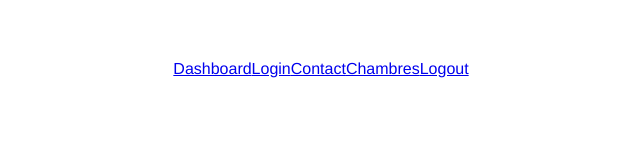
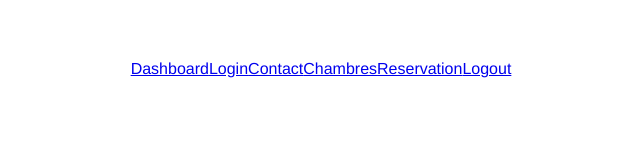
Before and after one commit to MendozaMiguel/Projet-Hotel-Vuejs-Nodejs, a Vue app in the folder vueauthclient/: page / in a window 1280 px wide. Shown: the top 160 px of the page, without its empty margins (319-959 px from the left). Built offline with nearby package versions, Linux system fonts and the light colour scheme.

Commit message:
router link to Reservation

```diff
--- a/vueauthclient/src/App.vue
+++ b/vueauthclient/src/App.vue
@@ -5,6 +5,7 @@
       <router-link :to="{ name: 'Login'}">Login</router-link>
       <router-link :to="{ name: 'Contact'}">Contact</router-link>
       <router-link :to="{ name: 'Chambres'}">Chambres</router-link>
+      <router-link :to="{ name:'Reservation'}">Reservation</router-link>
       <a href="#" v-on:click="logout">Logout</a>
     </div>
     <router-view/>
```
